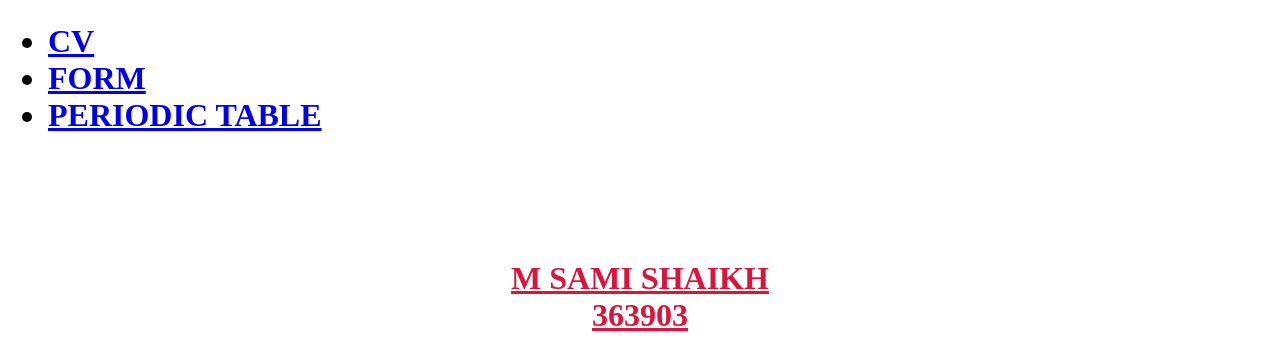
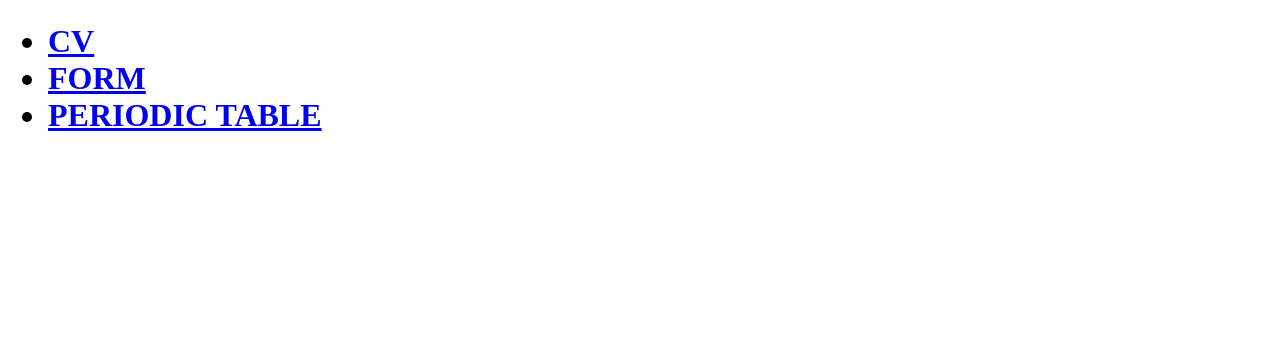
Before and after one commit to samidev786/My-best-Website, a plain HTML site: page index.html in a window 1280 px wide. Shown: the part 680-1035 px from the top of the page. After the commit the page ends 926 px from the top, so only its background shows below. Drawn offline with Linux system fonts and the light colour scheme; a web font is replaced by a local one.

Commit message:
Update index.html

```diff
--- a/index.html
+++ b/index.html
@@ -44,6 +44,6 @@
             <li><a href="./periodic table/index.html">PERIODIC TABLE</a></li>
         </UL></h1>
         <br><br><br><br>
-      <center>  <h1 style="color: crimson;"><u>M SAMI SHAIKH<br>363903</u></h1></center>
+
     </body>
     </html>
```
